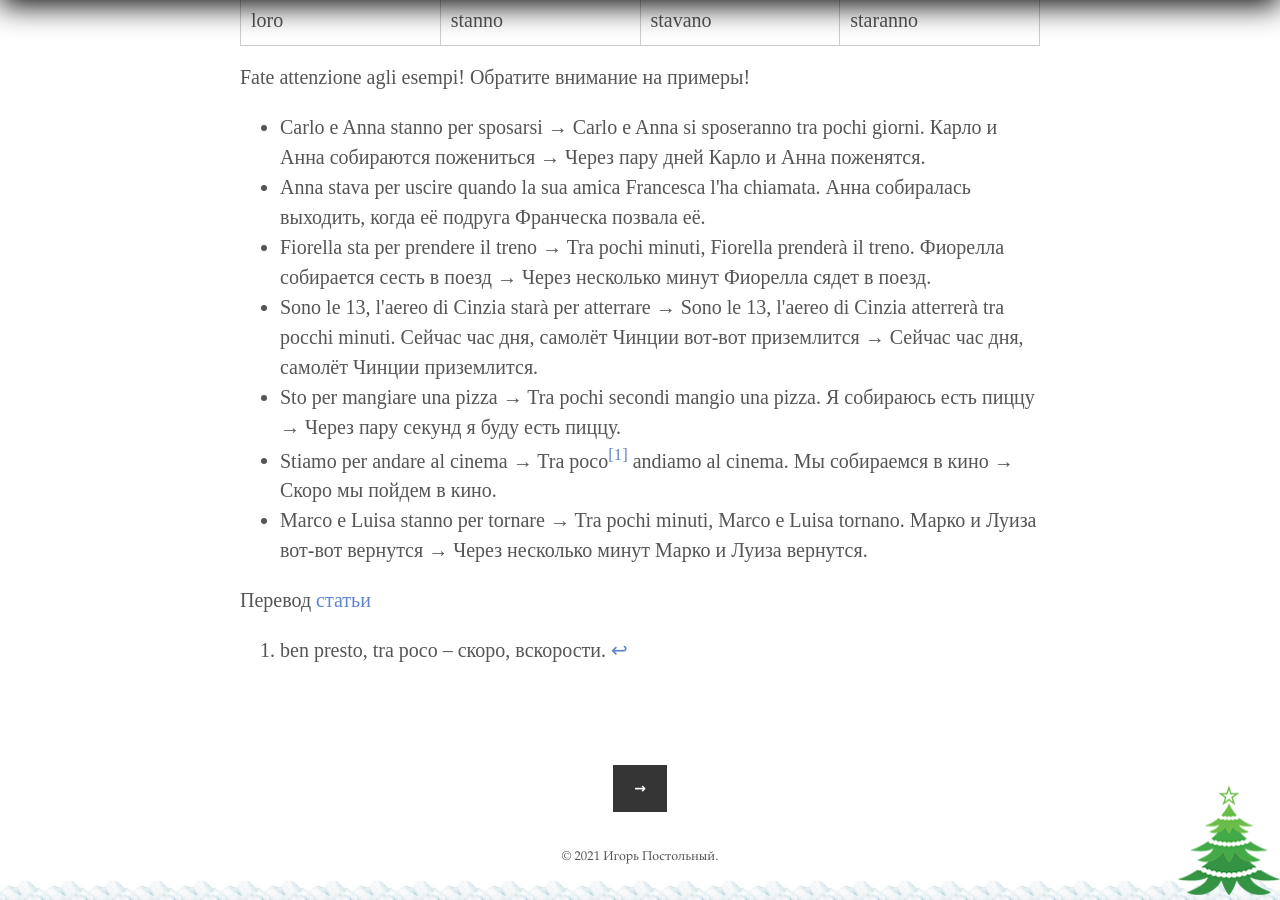
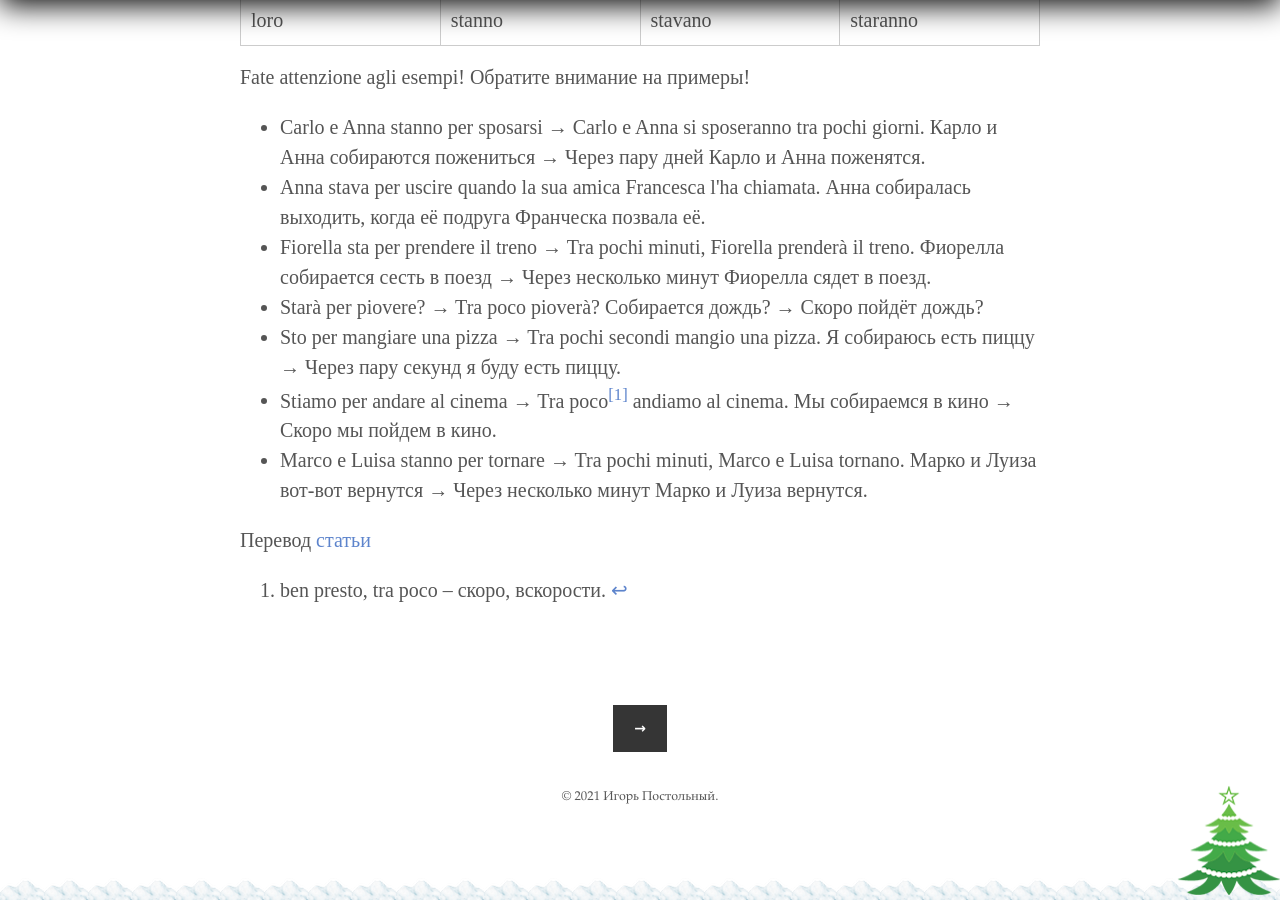
Before and after one commit to postolny/postolny.github.io, a Jekyll site: the page built from _posts/2021-04-09-il-stare-per-infinito.md, in a window 1280 px wide and 900 px high, scrolled down 1268 px. Built offline with Jekyll 4.4.1, drawn with Linux system fonts in a browser that asks for light colours.

Commit message:
Add files via upload

```diff
--- a/_posts/2021-04-09-il-stare-per-infinito.md
+++ b/_posts/2021-04-09-il-stare-per-infinito.md
@@ -26,7 +26,7 @@ Fate attenzione agli esempi! Обратите внимание на пример
 - Carlo e Anna stanno per sposarsi → Carlo e Anna si sposeranno tra pochi giorni. Карло и Анна собираются пожениться → Через пару дней Карло и Анна поженятся.
 - Anna stava per uscire quando la sua amica Francesca l'ha chiamata. Анна собиралась выходить, когда её подруга Франческа позвала её.
 - Fiorella sta per prendere il treno → Tra pochi minuti, Fiorella prenderà il treno. Фиорелла собирается сесть в поезд → Через несколько минут Фиорелла сядет в поезд.
-- Sono le 13, l'aereo di Cinzia starà per atterrare → Sono le 13, l'aereo di Cinzia atterrerà tra pocchi minuti. Сейчас час дня, самолёт Чинции вот-вот приземлится → Сейчас час дня, самолёт Чинции приземлится.
+- Starà per piovere? → Tra poco pioverà? Собирается дождь? → Скоро пойдёт дождь?
 - Sto per mangiare una pizza → Tra pochi secondi mangio una pizza. Я собираюсь есть пиццу → Через пару секунд я буду есть пиццу.
 - Stiamo per andare al cinema → Tra poco[^1] andiamo al cinema. Мы собираемся в кино → Скоро мы пойдем в кино.
 - Marco e Luisa stanno per tornare → Tra pochi minuti, Marco e Luisa tornano. Марко и Луиза вот-вот вернутся → Через несколько минут Марко и Луиза вернутся.
```
